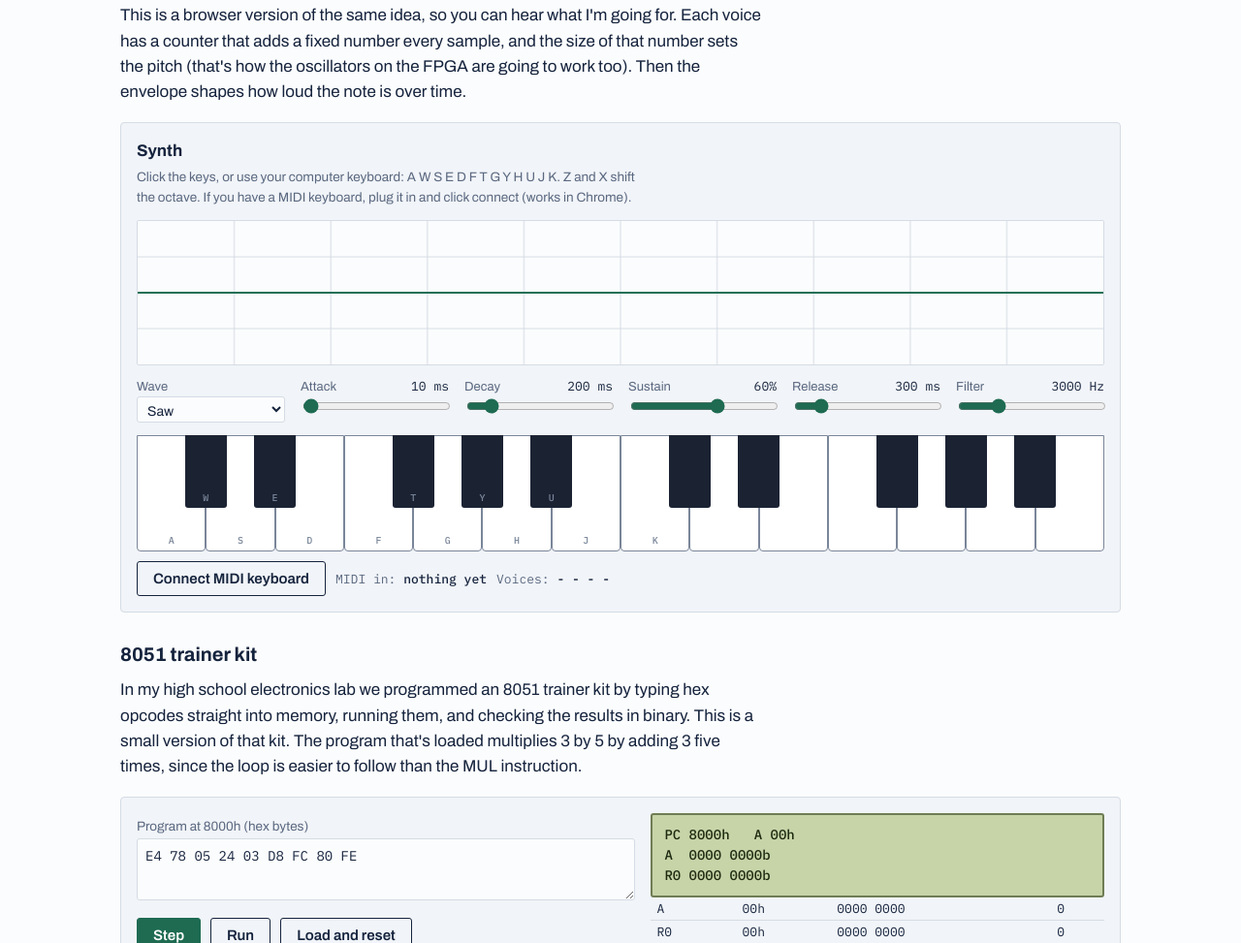
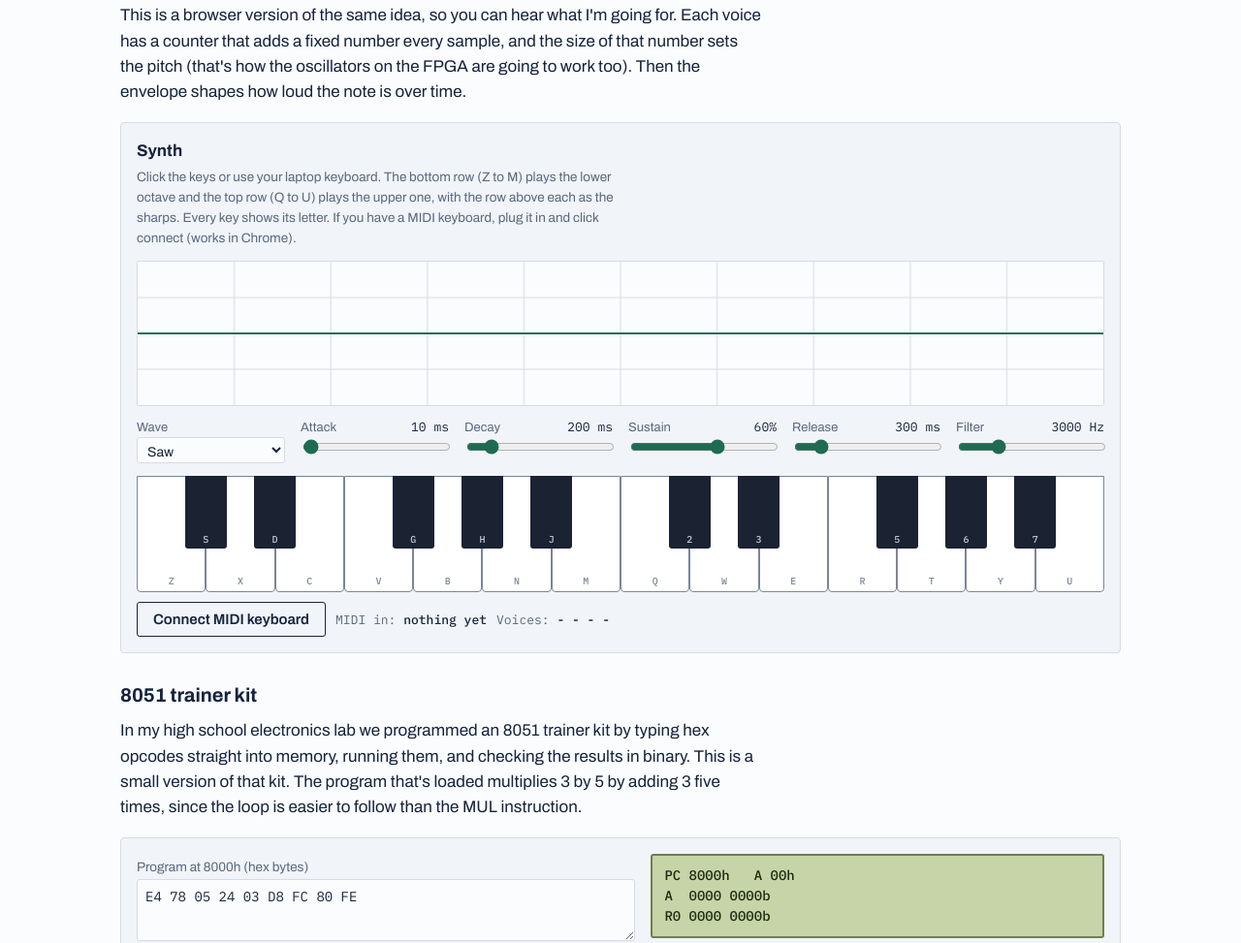
Before and after one commit to adithprash23-glitch/portfolio, a plain HTML site: page index.html in a window 1280 px wide. Shown: the part 1410-2383 px from the top of the page at 97% size. Drawn offline with Linux system fonts and the light colour scheme.

Commit message:
Play both octaves from the laptop keyboard

```diff
--- a/index.html
+++ b/index.html
@@ -102,6 +102,7 @@ select { font: inherit; font-size: 14px; padding: 4px 6px; background: var(--pap
 .kbd .b { position: absolute; top: 0; height: 62%; background: #1b2333; border-radius: 0 0 3px 3px; z-index: 2; }
 .kbd .on { background: var(--copper) !important; }
 .kbd .k { font: 500 10px var(--mono); position: absolute; bottom: 4px; left: 0; right: 0; text-align: center; color: #7a8699; pointer-events: none; }
+.kbd .b .k { color: #c3ccd9; bottom: 3px; }
 .row { display: flex; gap: 10px; flex-wrap: wrap; align-items: center; margin-top: 10px; }
 .readout { font: 13px var(--mono); color: var(--muted); }
 .readout b { color: var(--ink); font-weight: 500; }
@@ -219,7 +220,7 @@ footer { border-top: 2px solid var(--ink); margin-top: 20px; padding: 18px 0 40p
 
   <div class="panel">
     <h3>Synth</h3>
-    <p class="hint">Click the keys, or use your computer keyboard: A W S E D F T G Y H U J K. Z and X shift the octave. If you have a MIDI keyboard, plug it in and click connect (works in Chrome).</p>
+    <p class="hint">Click the keys or use your laptop keyboard. The bottom row (Z to M) plays the lower octave and the top row (Q to U) plays the upper one, with the row above each as the sharps. Every key shows its letter. If you have a MIDI keyboard, plug it in and click connect (works in Chrome).</p>
     <canvas id="scope" height="150" aria-label="Waveform of the synth output"></canvas>
     <div class="ctrls">
       <div class="ctrl"><label for="wave">Wave</label><select id="wave"><option value="0">Saw</option><option value="1">Square</option><option value="2">Sine</option></select></div>
@@ -504,7 +505,7 @@ registerProcessor('synth', SynthProcessor);`;
 const settings = { wave: 0, a: 10, d: 200, s: 60, r: 300, cut: 3000 };
 const NOTE_NAMES = ['C', 'C#', 'D', 'D#', 'E', 'F', 'F#', 'G', 'G#', 'A', 'A#', 'B'];
 const noteName = n => NOTE_NAMES[n % 12] + (Math.floor(n / 12) - 1);
-let ctx = null, analyser = null, send = null, starting = null, octave = 0;
+let ctx = null, analyser = null, send = null, starting = null;
 
 function showVoices(v) {
   document.getElementById('voiceread').textContent = v.map(n => (n < 0 ? '-' : noteName(n))).join(' ');
@@ -584,7 +585,18 @@ for (const [id, key, labelId, unit] of knobs) {
 // on-screen keyboard, C4 to B5
 const kbd = document.getElementById('kbd');
 const keys = {};
-const PC_KEYS = 'awsedftgyhujk';
+// laptop keys, two rows = two octaves (tracker-style layout)
+// bottom row: C4 to E5, top row: C5 to B5
+const KEYMAP = {
+  KeyZ: 60, KeyS: 61, KeyX: 62, KeyD: 63, KeyC: 64, KeyV: 65, KeyG: 66, KeyB: 67, KeyH: 68, KeyN: 69, KeyJ: 70, KeyM: 71,
+  Comma: 72, KeyL: 73, Period: 74, Semicolon: 75, Slash: 76,
+  KeyQ: 72, Digit2: 73, KeyW: 74, Digit3: 75, KeyE: 76, KeyR: 77, Digit5: 78, KeyT: 79, Digit6: 80, KeyY: 81, Digit7: 82, KeyU: 83,
+};
+// label shown on each on-screen key
+const LABELS = {
+  60: 'Z', 61: 'S', 62: 'X', 63: 'D', 64: 'C', 65: 'V', 66: 'G', 67: 'B', 68: 'H', 69: 'N', 70: 'J', 71: 'M',
+  72: 'Q', 73: '2', 74: 'W', 75: '3', 76: 'E', 77: 'R', 78: '5', 79: 'T', 80: '6', 81: 'Y', 82: '7', 83: 'U',
+};
 const isBlack = n => [1, 3, 6, 8, 10].includes(n % 12);
 const whites = [];
 for (let n = 60; n <= 83; n++) if (!isBlack(n)) whites.push(n);
@@ -601,17 +613,11 @@ for (let n = 60; n <= 83; n++) {
   d.className = 'b'; d.style.left = ((i + 1) * W - W * 0.3) + '%'; d.style.width = W * 0.6 + '%'; d.dataset.n = n;
   kbd.appendChild(d); keys[n] = d;
 }
-function labelKeys() {
-  kbd.querySelectorAll('.k').forEach(k => k.remove());
-  [...PC_KEYS].forEach((c, i) => {
-    const el = keys[60 + octave * 12 + i];
-    if (!el) return;
-    const s = document.createElement('span');
-    s.className = 'k'; s.textContent = c.toUpperCase();
-    el.appendChild(s);
-  });
+for (const [n, label] of Object.entries(LABELS)) {
+  const s = document.createElement('span');
+  s.className = 'k'; s.textContent = label;
+  keys[n].appendChild(s);
 }
-labelKeys();
 function keyLight(n, on) { if (keys[n]) keys[n].classList.toggle('on', on); }
 
 const pointerNote = new Map();
@@ -641,16 +647,17 @@ kbd.addEventListener('pointercancel', release);
 window.addEventListener('keydown', e => {
   if (e.repeat || e.metaKey || e.ctrlKey || e.altKey) return;
   if (['TEXTAREA', 'INPUT', 'SELECT'].includes(e.target.tagName)) return;
-  const k = e.key.toLowerCase();
-  if (k === 'z') { octave = Math.max(-1, octave - 1); labelKeys(); return; }
-  if (k === 'x') { octave = Math.min(1, octave + 1); labelKeys(); return; }
-  const i = PC_KEYS.indexOf(k);
-  if (i >= 0) { e.preventDefault(); noteOn(60 + octave * 12 + i); }
+  const n = KEYMAP[e.code];
+  if (n === undefined) return;
+  e.preventDefault();
+  noteOn(n);
 });
 window.addEventListener('keyup', e => {
-  const i = PC_KEYS.indexOf(e.key.toLowerCase());
-  if (i >= 0) for (const o of [-1, 0, 1]) noteOff(60 + o * 12 + i);
+  const n = KEYMAP[e.code];
+  if (n !== undefined) noteOff(n);
 });
+// if the tab loses focus while a key is held, let everything go
+window.addEventListener('blur', () => { for (const n of [...held]) noteOff(n); });
 
 // real MIDI keyboard (Chrome / Edge)
 document.getElementById('midibtn').onclick = async () => {
```
